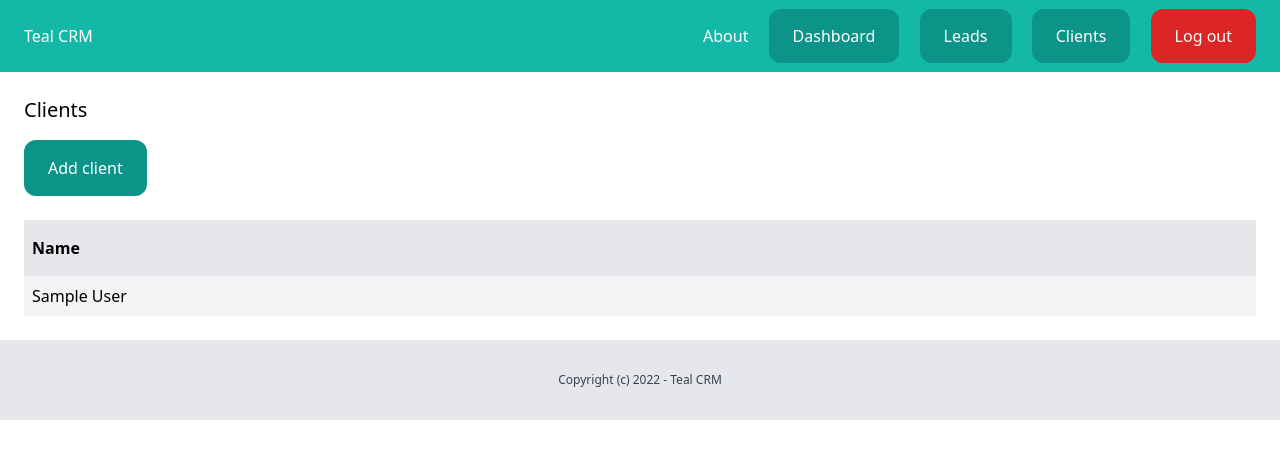
After one commit to shaqayeq28/CRM, a Django app: page /dashboard/clients/clients-list in a window 1280 px wide. The commit adds this page. Shown: the top 459 px of the page. Run offline with Django 4.2, Linux system fonts and the light colour scheme; a user stored in the database is signed in; tables that the repository leaves empty hold one stand-in row (values such as "Sample post"); some libraries are stand-ins or nearby versions.

Commit message:
add client model,add create,add,edite and delete functionality for client

```diff
--- a/core/templates/core/base.html
+++ b/core/templates/core/base.html
@@ -17,6 +17,7 @@
                 {% if request.user.is_authenticated %}
                     <a href="{% url 'dashboard' %}" class="py-4 px-6 bg-teal-600 rounded-xl text-white">Dashboard</a>
                     <a href="{% url 'leads_list' %}" class="py-4 px-6 bg-teal-600 rounded-xl text-white">Leads</a>
+                    <a href="{% url 'clients_list' %}" class="py-4 px-6 bg-teal-600 rounded-xl text-white">Clients</a>
                     <a href="{% url 'logout' %}" class="py-4 px-6 bg-red-600 rounded-xl text-white">Log out</a>
                 {% else %}
                     <a href="{% url 'login' %}" class="py-4 px-6 bg-teal-600 rounded-xl text-white">Log in</a>
--- a/user/models.py
+++ b/user/models.py
@@ -11,7 +11,7 @@ class UserProfile(BaseModel):
 
 
 class Lead(BaseModel):
-    LOW = 'LOWW'
+    LOW = 'LOW'
     MEDIUM = 'medium'
     HIGH = 'high'
 
@@ -39,6 +39,17 @@ class Lead(BaseModel):
     priority = models.CharField(verbose_name=_('priority'), max_length=150, choices=PRIORITY_CHOICES, default=MEDIUM)
     status = models.CharField(verbose_name=_('status'), max_length=150, choices=STATUS_CHOICES, default=NEW)
     description = models.TextField(verbose_name=_('description'), blank=True)
+    converted_to_client = models.BooleanField(verbose_name=_('converted to client'), default=False)
 
     def __str__(self):
         return f'{self.name} - {self.priority}'
+
+
+class Client(BaseModel):
+    name = models.CharField(verbose_name=_('name'), max_length=255)
+    email = models.EmailField(verbose_name=_('email'))
+    created_by = models.ForeignKey(User, verbose_name='created by', related_name='clients', on_delete=models.PROTECT)
+    description = models.TextField(verbose_name=_('description'), blank=True)
+
+    def __str__(self):
+        return self.name
--- /dev/null
+++ b/user/templates/user/clients_list.html
@@ -0,0 +1,27 @@
+{% extends 'core/base.html' %}
+
+{% block title %}Clients{% endblock %}
+
+{% block content %}
+    <div class="py-6 px-6">
+        <h1 class="mb-4 text-xl">Clients</h1>
+
+        <a href="{% url 'clients_add' %}" class="inline-block py-4 px-6 bg-teal-600 rounded-xl text-white">Add client</a>
+
+        {% if clients %}
+            <div class="mt-6 flex justify-between">
+                <p class="py-4 px-2 bg-gray-200 font-semibold w-full">Name</p>
+            </div>
+
+            {% for client in clients %}
+                <div class="flex justify-between">
+                    <p class="py-2 px-2 w-full {% cycle 'bg-gray-100' '' %}">
+                        <a href="{% url 'clients_detail' client.id %}">{{ client.name }}</a>
+                    </p>
+                </div>
+            {% endfor %}
+        {% else %}
+            <p class="mt-6 px-2">There are no clients in the database yet...</p>
+        {% endif %}
+    </div>
+{% endblock %}
--- a/user/templates/user/leads_detail.html
+++ b/user/templates/user/leads_detail.html
@@ -18,13 +18,14 @@
         <p class="mb-2">{{ lead.get_status_display }}</p>
 
         <p class="font-semibold">Created at</p>
-        <p class="mb-2">{{ lead.created_at }}</p>
+        <p class="mb-2">{{ lead.created_time }}</p>
 
         <p class="font-semibold">Modifed at</p>
-        <p class="mb-6">{{ lead.modified_at }}</p>
+        <p class="mb-6">{{ lead.updated_time }}</p>
 
         <hr class="my-4">
 
+        <a href="{% url 'convert_to_client' lead.id %}" class="py-2 px-4 rounded-xl bg-blue-500 text-white">Convert to client</a>
         <a href="{% url 'leads_edit' lead.id %}" class="py-2 px-4 rounded-xl bg-teal-500 text-white">Edit</a>
         <a href="{% url 'leads_delete' lead.id %}" class="py-2 px-4 rounded-xl bg-red-500 text-white">Delete</a>
 
--- a/user/urls.py
+++ b/user/urls.py
@@ -1,7 +1,8 @@
 from django.contrib.auth.views import LoginView, LogoutView
 from django.urls import path
 
-from user.views import signup, dashboard, add_lead, leads_list, leads_detail, delete_leads,edit_leads
+from user.views import (signup, dashboard, add_lead, leads_list, leads_detail, delete_leads, edit_leads,
+                        convert_lead_to_client, clients_list, clients_detail, add_client, delete_client, edit_clients)
 
 urlpatterns = [
     path('signup/', signup, name='signup'),
@@ -9,8 +10,14 @@ urlpatterns = [
     path('log-out/', LogoutView.as_view(), name='logout'),
     path('dashboard/', dashboard, name='dashboard'),
     path('dashboard/leads/add-lead/', add_lead, name='add_lead'),
-    path('dashboard/leads/lead-list/', leads_list, name='leads_list'),
+    path('dashboard/leads/leads-list/', leads_list, name='leads_list'),
     path('dashboard/leads/<int:pk>/', leads_detail, name='leads_detail'),
     path('dashboard/leads/<int:pk>/delete/', delete_leads, name='leads_delete'),
     path('dashboard/leads/<int:pk>/edit/', edit_leads, name='leads_edit'),
+    path('dashboard/leads/<int:pk>/convert/', convert_lead_to_client, name='convert_to_client'),
+    path('dashboard/clients/clients-list', clients_list, name='clients_list'),
+    path('dashboard/clients/<int:pk>/', clients_detail, name='clients_detail'),
+    path('dashboard/clients/add-client/', add_client, name='clients_add'),
+    path('dashboard/clients/<int:pk>/delete-client/', delete_client, name='clients_delete'),
+    path('dashboard/clients/<int:pk>/add-client/', edit_clients, name='clients_edit'),
 ]
--- a/user/views.py
+++ b/user/views.py
@@ -3,8 +3,8 @@ from django.contrib.auth.decorators import login_required
 from django.shortcuts import render, redirect, get_object_or_404
 
 # Create your views here.
-from user.forms import SignUpForm, AddLeadForm
-from user.models import UserProfile, Lead
+from user.forms import SignUpForm, AddLeadForm, AddClientForm
+from user.models import UserProfile, Lead, Client
 
 
 def signup(request):
@@ -44,19 +44,36 @@ def add_lead(request):
 
 
 def leads_list(request):
-    leads = Lead.objects.filter(is_active=True, created_by=request.user)
+    filter_kwargs = {
+        'is_active': True,
+        'created_by': request.user,
+        'converted_to_client': False
+    }
+    leads = Lead.objects.filter(**filter_kwargs)
     return render(request, 'user/leads_list.html', context={'leads': leads})
 
 
 @login_required
 def leads_detail(request, pk):
-    lead = get_object_or_404(Lead, is_active=True, created_by=request.user, pk=pk)
+    filter_kwargs = {
+        'is_active': True,
+        'created_by': request.user,
+        'converted_to_client': False,
+        'pk': pk
+    }
+    lead = get_object_or_404(Lead, **filter_kwargs)
     return render(request, 'user/leads_detail.html', context={'lead': lead})
 
 
 @login_required
 def delete_leads(request, pk):
-    lead = get_object_or_404(Lead, is_active=True, created_by=request.user, pk=pk)
+    filter_kwargs = {
+        'is_active': True,
+        'created_by': request.user,
+        'converted_to_client': False,
+        'pk': pk
+    }
+    lead = get_object_or_404(Lead, **filter_kwargs)
     lead.is_active = False
 
     messages.success(request, "the lead deleted successfully")
@@ -65,7 +82,13 @@ def delete_leads(request, pk):
 
 @login_required
 def edit_leads(request, pk):
-    lead = get_object_or_404(Lead, is_active=True, created_by=request.user, pk=pk)
+    filter_kwargs = {
+        'is_active': True,
+        'created_by': request.user,
+        'converted_to_client': False,
+        'pk': pk
+    }
+    lead = get_object_or_404(Lead, **filter_kwargs)
 
     if request.method == "POST":
         form = AddLeadForm(request.POST, instance=lead)
@@ -78,3 +101,94 @@ def edit_leads(request, pk):
     form = AddLeadForm(instance=lead)
 
     return render(request, 'user/leads_edit.html', context={'form': form})
+
+
+@login_required
+def convert_lead_to_client(request, pk):
+    filter_kwargs = {
+        'is_active': True,
+        'created_by': request.user,
+        'converted_to_client': False,
+        'pk': pk
+    }
+    lead = get_object_or_404(Lead, **filter_kwargs)
+    client = Client.objects.create(name=lead.name,
+                                   email=lead.email,
+                                   description=lead.description,
+                                   created_by=request.user)
+
+    lead.converted_to_client = True
+    lead.save(update_fields=['converted_to_client'])
+
+    messages.success(request, "the lead converted to client")
+
+    return redirect('leads_list')
+
+
+@login_required
+def clients_list(request):
+    clients = Client.objects.filter(is_active=True, created_by=request.user)
+    return render(request, 'user/clients_list.html', context={'clients': clients})
+
+
+@login_required
+def clients_detail(request, pk):
+    filter_kwargs = {
+        'is_active': True,
+        'created_by': request.user,
+        'pk': pk
+    }
+    client = get_object_or_404(Client, **filter_kwargs)
+    return render(request, 'user/clients_detail.html', context={'client': client})
+
+
+@login_required
+def add_client(request):
+    if request.method == "POST":
+        form = AddClientForm(request.POST)
+        if form.is_valid():
+            client_obj = Client.objects.create(**form.cleaned_data, created_by=request.user)
+            client_obj.save()
+            messages.success(request, "the client created successfully")
+
+            return redirect('clients_list')
+    form = AddClientForm()
+
+    return render(request, 'user/clients_add.html', context={'form': form})
+
+
+
+@login_required
+def delete_client(request, pk):
+    filter_kwargs = {
+        'is_active': True,
+        'created_by': request.user,
+        'pk': pk
+    }
+    client = get_object_or_404(Client, **filter_kwargs)
+    client.is_active = False
+
+    messages.success(request, "the client deleted successfully")
+    return redirect('clients_list')
+
+
+@login_required
+def edit_clients(request, pk):
+    filter_kwargs = {
+        'is_active': True,
+        'created_by': request.user,
+        'pk': pk
+    }
+    client = get_object_or_404(Client, **filter_kwargs)
+
+    if request.method == "POST":
+        form = AddClientForm(request.POST, instance=client)
+        if form.is_valid():
+            form.save()
+            messages.success(request, "the client edited successfully")
+
+            return redirect('clients_list')
+
+    form = AddClientForm(instance=client)
+
+    return render(request, 'user/clients_edit.html', context={'form': form})
```
Also changed, not shown: user/admin.py (+9 -1 lines), user/forms.py (+7 -1 lines), user/templates/user/clients_add.html (added, +17 -0 lines), user/templates/user/clients_detail.html (added, +29 -0 lines), user/templates/user/clients_edit.html (added, +17 -0 lines), user/migrations/0003_lead_converted_to_client_alter_lead_priority_client.py (added).
